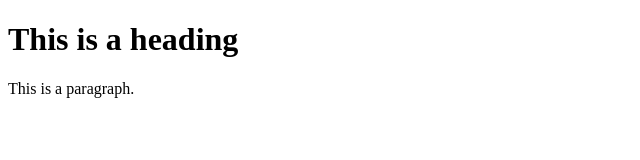
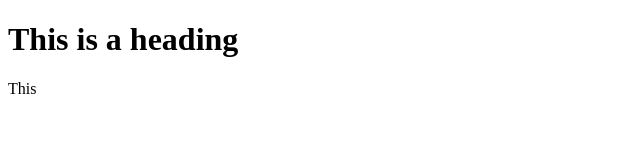
Before and after one commit to Karatla/karatla.github.io, a plain HTML site: page docs/index.html in a window 1280 px wide. Shown: the whole page, without its empty margins (0-640 px from the left). Drawn offline with Linux system fonts and the light colour scheme.

Commit message:
Update index.html

```diff
--- a/docs/index.html
+++ b/docs/index.html
@@ -4,7 +4,7 @@
 <body>
 
 <h1>This is a heading</h1>
-<p>This is a paragraph.</p>
+<p>This </p>
 
 </body>
 </html>
```
